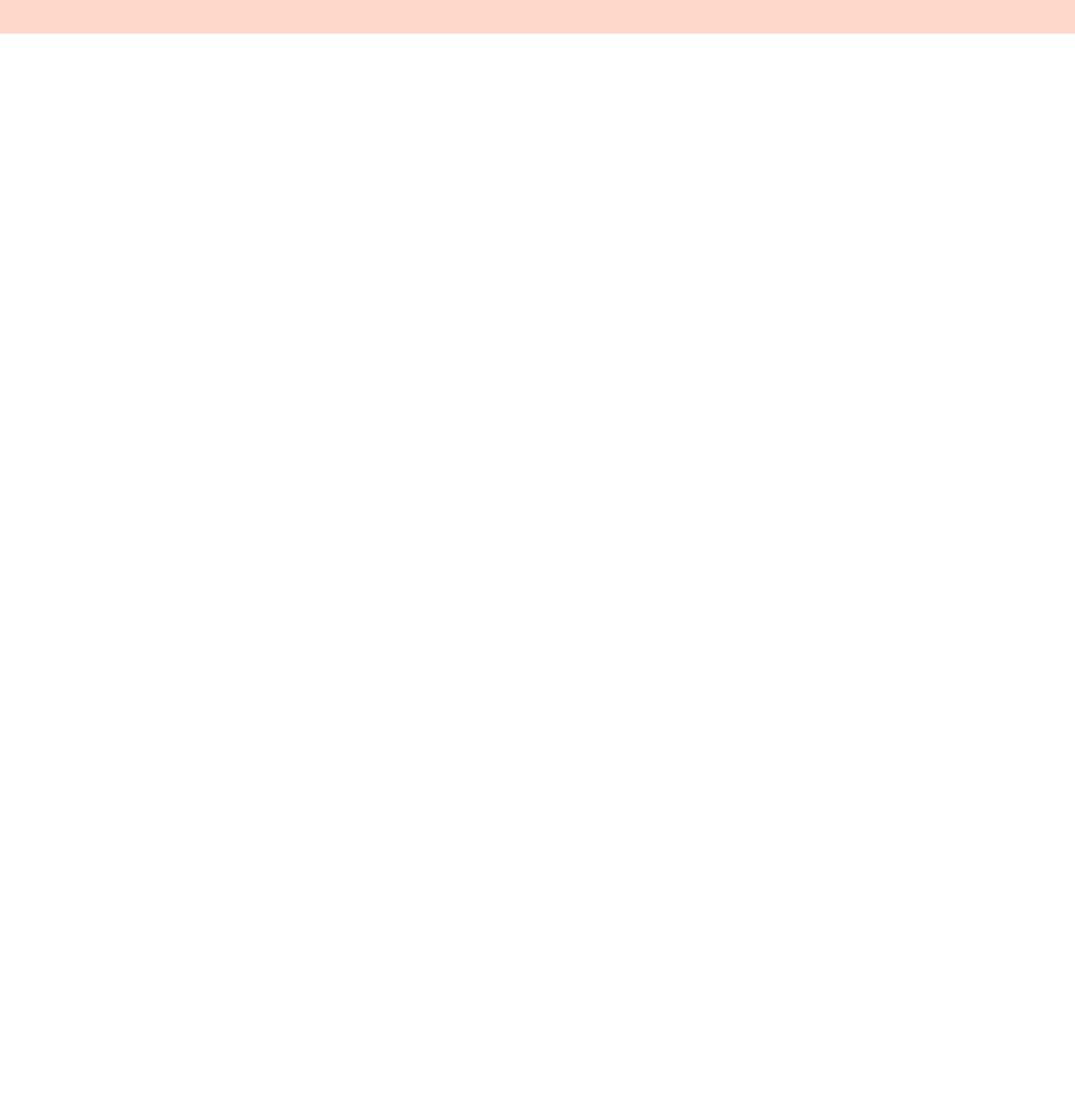
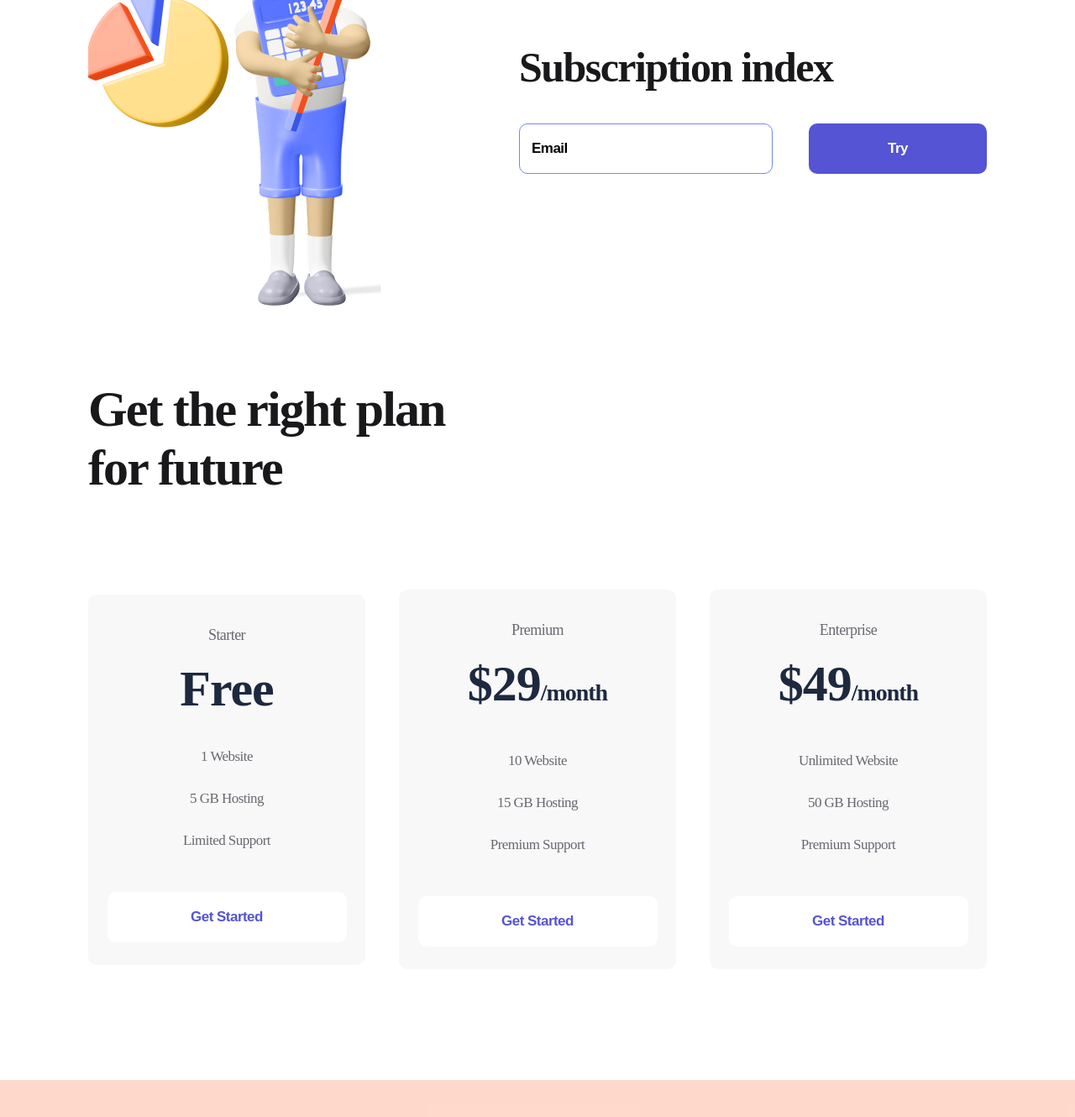
Before and after one commit to Natalifilm/logoipsum, a plain HTML site: page index.html in a window 1280 px wide. Shown: the part 971-2301 px from the top of the page at 84% size. Before the commit the page ends 1011 px from the top, so only its background shows below. Drawn offline with nearby package versions, Linux system fonts and the light colour scheme.

Commit message:
Add files via upload

```diff
--- a/index.html
+++ b/index.html
@@ -54,19 +54,90 @@
 
     <section class="container about">
         <div>
-            <h1 class="about_title">
+            <h1 class="about__title">
                 Grow your subscription business
             </h1>
-            <p class="about_text">
+            <p class="about__text">
                 Outcome-centered products that reduce churn, optimize pricing, and grow your subscription business end-to-end.
             </p>
             <div>
-                <button class="button button_violet">Get started</button>
-                <button class="button button_transparent">Try</button>
+                <button class="button button__violet">Get started</button>
+                <button class="button button__transparent">Try</button>
             </div>
         </div>
         <div>
             <img src="./img/firstmen.png" alt="firstmen">
+        </div>
+    </section>
+    <section class="container subscribe">
+        <div>
+            <img src="./img/secondmen.png" alt="secondmen">
+        </div>
+        <div>
+            <h2 class="subscribe__title">
+                Subscription index
+            </h2>
+            <form>
+                <input class="input" type="Email" placeholder="Email">
+                <button class="button button__violet">
+                    Try
+                </button>
+            </form>
+        </div>
+    </section>
+    <section class="container plan">
+        <h2 class="plan__title">
+            Get the right plan for future
+        </h2>
+        <div class="plan__flex">
+            <div class="item">
+                <p class="item__text">
+                    Starter
+                </p>
+                <h3 class="item__title">
+                    Free
+                </h3>
+                <ul>
+                    <li class="item__li">1 Website</li>
+                    <li class="item__li">5 GB Hosting</li>
+                    <li class="item__li">Limited Support</li>
+                </ul>
+                <button class="button button__item">
+                    Get Started
+                </button>
+            </div>
+            <div class="item">
+                <p class="item__text">
+                    Premium
+                </p>
+                <h3 class="item__title">
+                    $29<span>/month</span>
+                </h3>
+                <ul>
+                    <li class="item__li">10 Website</li>
+                    <li class="item__li">15 GB Hosting</li>
+                    <li class="item__li">Premium Support</li>
+                </ul>
+                <button class="button button__item">
+                    Get Started
+                </button>
+            </div>
+            <div class="item">
+                <p class="item__text">
+                    Enterprise
+                </p>
+                <h3 class="item__title">
+                    $49<span>/month</span>
+                </h3>
+                <ul>
+                    <li class="item__li">Unlimited Website</li>
+                    <li class="item__li">50 GB Hosting</li>
+                    <li class="item__li">Premium Support</li>
+                </ul>
+                <button class="button button__item">
+                    Get Started
+                </button>
+            </div>
         </div>
     </section>
 
--- a/style/style.css
+++ b/style/style.css
@@ -12,7 +12,7 @@
     padding: 38px 0 48px;
 }
 
-.header_flex, .footer_flex, .about{
+.header_flex, .footer_flex, .about, .subscribe, .plan__flex{
     display: flex;
     justify-content: space-between;
     align-items: center;
@@ -66,7 +66,7 @@
     margin: 105px auto 85px;
 }
 
-.about_title{
+.about__title{
     font-weight: bold;
     font-size: 80px;
     line-height: 77px;
@@ -76,7 +76,7 @@
     margin-bottom: 30px;
 }
 
-.about_text{
+.about__text{
     font-size: 20px;
     line-height: 30px;
     letter-spacing: -0.625263px;
@@ -85,23 +85,23 @@
     margin-bottom: 50px;
 }
 
-.button_violet{
+.button__violet{
     background: #5454D4;
 }
 
-.button_transparent{
+.button__transparent{
     background: none;
     color: #5454D4;
     border: 1px solid #5454D4;
     margin-left: 35px;
 }
 
-.button_violet:hover{
+.button__violet:hover{
     background-color: #6767d8;
     transform: 300ms;
 }
 
-.button_transparent:hover{
+.button__transparent:hover{
     background-color: #c7c7f4;
     transform: 300ms;
 }
@@ -109,3 +109,112 @@
 .footer{
     padding: 53px 0;
 }
+
+.subscribe{
+    margin-bottom: 85px;
+}
+
+.subscribe__title{
+    font-weight: bold;
+    font-size: 50px;
+    line-height: 57px;
+    letter-spacing: -1.56316px;
+    color: #19191B;
+    margin-bottom: 38px;
+}
+
+.input{
+    width: 302px;
+    height: 60px;
+    border-radius: 10px;
+    border: 1px solid #7087FF;
+    padding-left: 14px;
+    box-sizing: border-box;
+    margin-right: 39px;
+}
+
+.input::placeholder, .input{
+    font-weight: bold;
+    font-size: 17px;
+    line-height: 22px;
+    letter-spacing: -0.531474px;
+    color: #000000;
+}
+
+.input:focus{
+    outline: none;
+}
+
+.plan{
+    margin-bottom: 132px;
+}
+
+.plan__title{
+    font-weight: bold;
+    font-size: 60px;
+    line-height: 70px;
+    letter-spacing: -1.87579px;
+    color: #19191B;
+    max-width: 504px;
+    margin-bottom: 110px;
+}
+
+.item{
+    width: 330px;
+    background: #F8F8F8;
+    border-radius: 10px;
+    text-align: center;
+    padding: 34px 0 27px;
+}
+
+.item:hover{
+    transition: 500ms;
+    background: #FF7143;
+    box-shadow: 0px 32px 34px rgba(255, 112, 59, 0.317827);
+}
+
+.item__text{
+    font-size: 18px;
+    line-height: 28px;
+    letter-spacing: -0.562737px;
+    color: #696871;
+}
+
+.item:hover .item__text, .item:hover .item__title, .item:hover .item__li{
+    color: white;
+    transition: 500ms;
+}
+
+.item__title{
+    font-weight: bold;
+    font-size: 60px;
+    line-height: 56px;
+    letter-spacing: -1.03448px;
+    color: #1D293F;
+    margin: 22px 0 28px;
+}
+
+.item__title span{
+    font-size: 28px;
+}
+
+.item__li{
+    list-style: none;
+    font-size: 17px;
+    line-height: 50px;
+    letter-spacing: -0.531474px;
+    color: #696871;
+}
+
+.button__item{
+    width: 285px;
+    background: white;
+    color: #5454D4;
+    margin-top: 36px;
+}
+
+.item:hover .button__item{
+    background: #9F3919;
+    color: white;
+    transition: 500ms;
+}
```
Also changed, not shown: img/secondmen.png (added).
